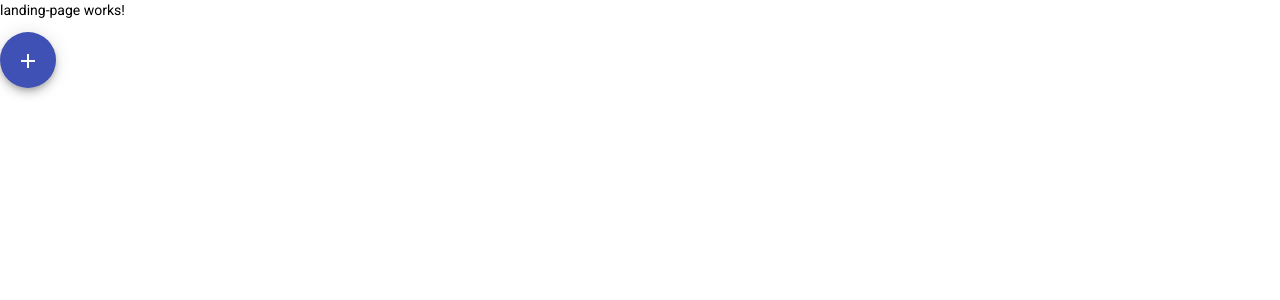
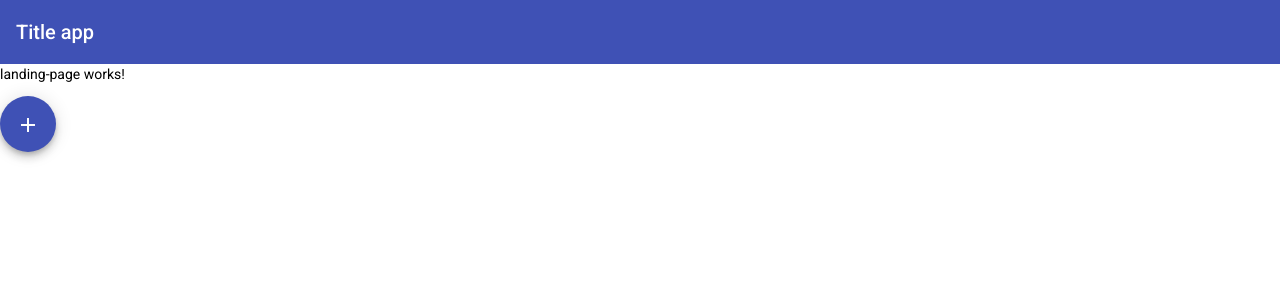
Before and after one commit to nikita-taranenko-nta/HITW-2022, an Angular app in the folder frontend/audit/: page / in a window 1280 px wide. Shown: the top 300 px of the page. Built offline with nearby package versions, Linux system fonts and the light colour scheme.

Commit message:
Adding headerbar

```diff
--- a/frontend/audit/src/app/app.component.html
+++ b/frontend/audit/src/app/app.component.html
@@ -1 +1,4 @@
+<mat-toolbar color="primary">
+    <span>Title app</span>
+</mat-toolbar>
 <router-outlet></router-outlet>
--- a/frontend/audit/src/app/app.module.ts
+++ b/frontend/audit/src/app/app.module.ts
@@ -8,6 +8,7 @@
 import { BrowserAnimationsModule } from '@angular/platform-browser/animations';
 import {MatButtonModule} from '@angular/material/button';
 import {MatIconModule} from '@angular/material/icon';
+import {MatToolbarModule} from '@angular/material/toolbar';
 
 @NgModule({
   declarations: [
@@ -20,7 +21,8 @@
     AppRoutingModule,
     BrowserAnimationsModule,
     MatButtonModule,
-    MatIconModule
+    MatIconModule,
+    MatToolbarModule
   ],
   providers: [],
   bootstrap: [AppComponent]
```
